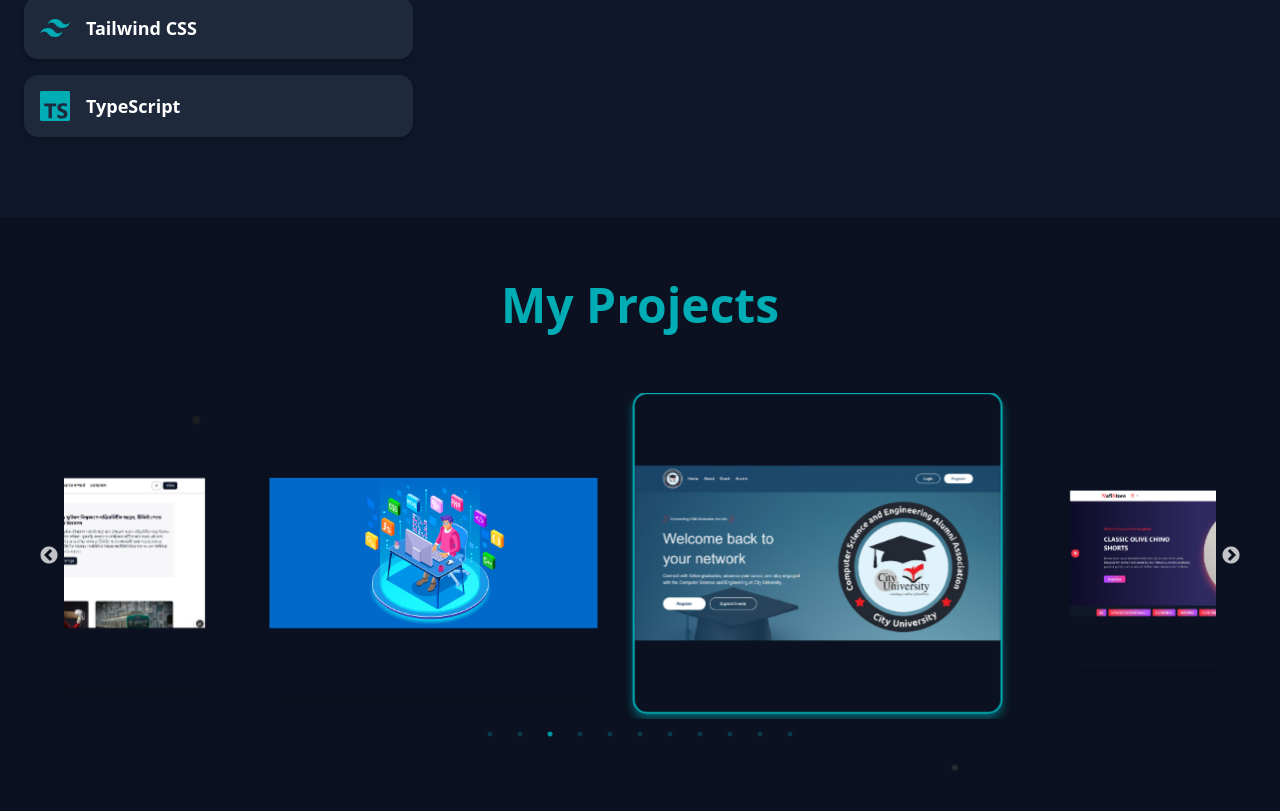
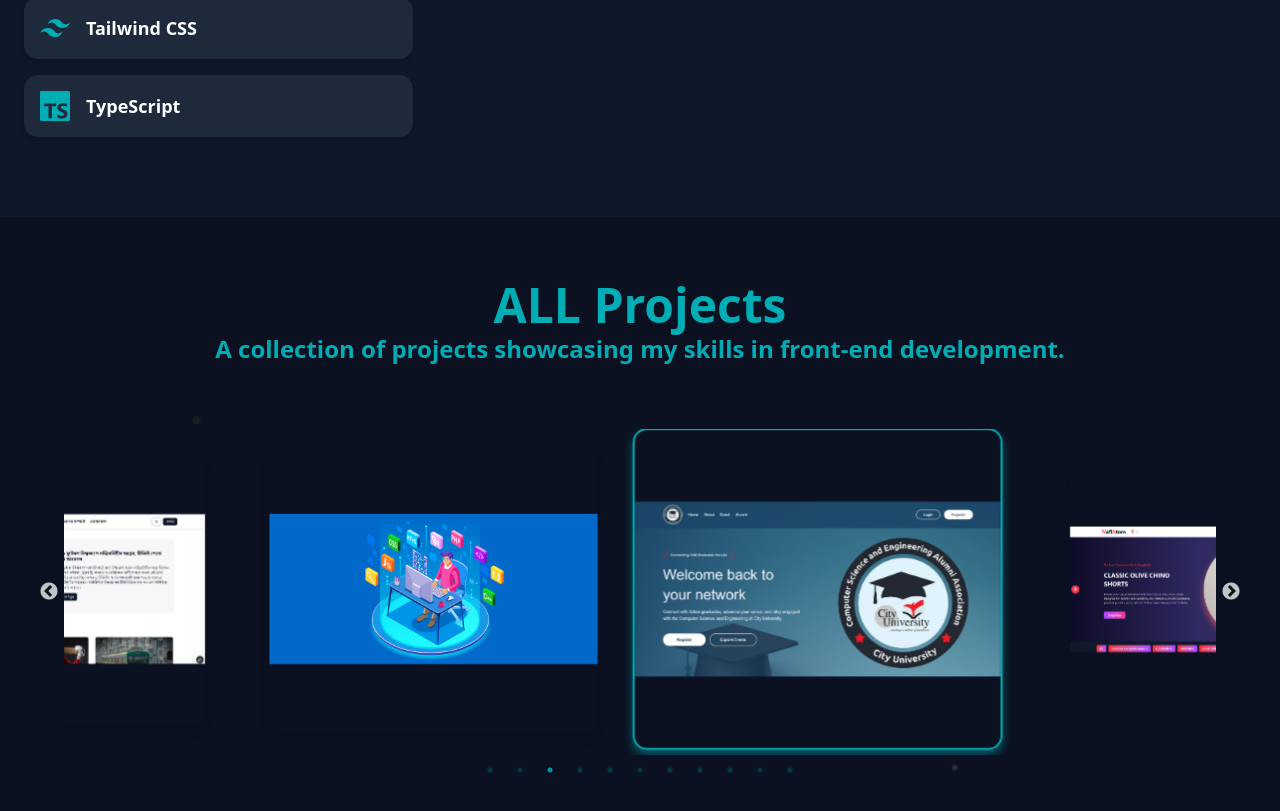
Before and after one commit to ninishad-1011/my_protfolio, a Next.js app: page / in a window 1280 px wide. Shown: the part 2792-3603 px from the top of the page. Built offline with nearby package versions, Linux system fonts and the light colour scheme.

Commit message:
some update

```diff
--- a/src/app/project/page.js
+++ b/src/app/project/page.js
@@ -165,12 +165,15 @@ const ProjectsSlider = () => {
 
       <div className="container mx-auto max-w-6xl relative z-10">
         <h1
-          className={`text-4xl md:text-5xl font-bold text-center mb-16 ${
+          className={`text-4xl md:text-5xl font-bold text-center mb-1 ${
             isDarkMode ? "text-[#00ADB5]" : "text-[#0077b6]"
           }`}
         >
-          My Projects
+          ALL Projects
         </h1>
+        <h1   className={`text-[14px] md:text-2xl font-semibold text-center mb-16 ${
+            isDarkMode ? "text-[#00ADB5]" : "text-[#0077b6]"
+          }`}> A collection of projects showcasing my skills in front-end development. </h1>
 
         <Slider {...sliderSettings}>
           {projects.map((project, idx) => (
```
